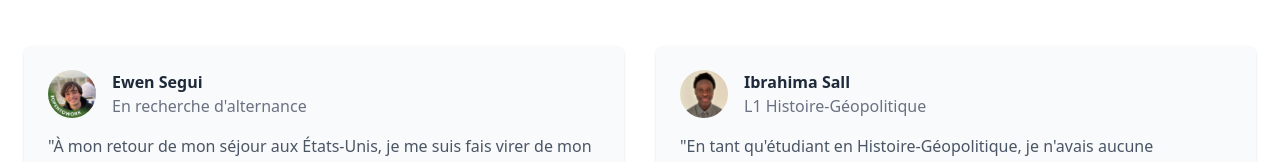
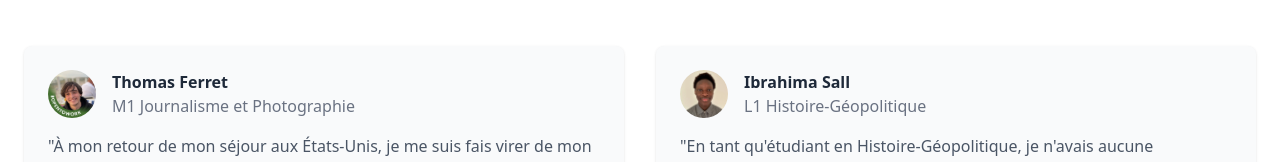
Before and after one commit to Clement-Besnard/CoverMyLetter, a React (Vite) app: page / in a window 1280 px wide. Shown: the part 2505-2667 px from the top of the page. Built offline with nearby package versions, Linux system fonts and the light colour scheme.

Commit message:
welcomePage update

```diff
--- a/src/pages/WelcomePage.jsx
+++ b/src/pages/WelcomePage.jsx
@@ -325,8 +325,8 @@ const WelcomePage = () => {
                   className="h-12 w-12 rounded-full object-cover"
                 />
                 <div className="ml-4">
-                  <h4 className="font-semibold text-gray-800 dark:text-white">Ewen Segui</h4>
-                  <p className="text-gray-500 dark:text-gray-400">En recherche d'alternance</p>
+                  <h4 className="font-semibold text-gray-800 dark:text-white">Thomas Ferret</h4>
+                  <p className="text-gray-500 dark:text-gray-400">M1 Journalisme et Photographie</p>
                 </div>
               </div>
               <p className="text-gray-600 dark:text-gray-300">"À mon retour de mon séjour aux États-Unis, je me suis fais virer de mon école. J'ai donc du chercher du travail le plus rapidement possible et CoverMyLetter m'a permis de gagner beaucoup de temps sur la rédaction des lettres de motivation."</p>
```
Also changed, not shown: 1 other file (tests, documents, lock files or other folders).
